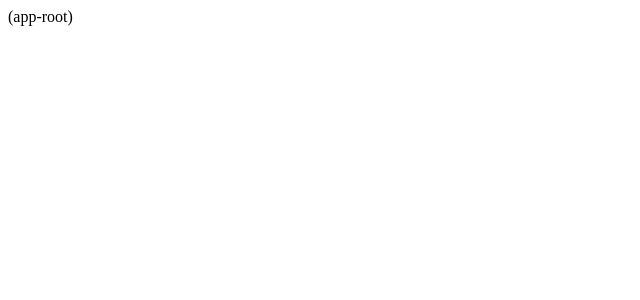
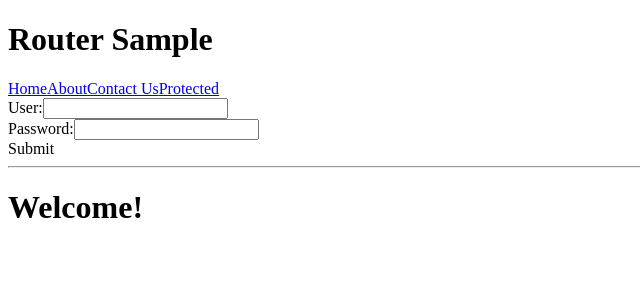
Before and after one commit to zpdgithub/learn-angular-route-auth, an Angular app: page /home in a window 1280 px wide. Shown: the top 300 px of the page, without its empty margins (0-640 px from the left). Built offline with nearby package versions, Linux system fonts and the light colour scheme.

Commit message:
添加app-root组件模板内容

```diff
--- a/src/app/app.module.ts
+++ b/src/app/app.module.ts
@@ -24,9 +24,34 @@ import { LoggedInGuard } from './guards/loggedIn.guard';
 
 @Component({
   selector: 'app-root',
-  template: `(app-root)`,
+  template: `
+  <div class="page-header">
+    <div class="container">
+      <h1>Router Sample</h1>
+      <div class="navLinks">
+        <a [routerLink]="['/home']">Home</a>
+        <a [routerLink]="['/about']">About</a>
+        <a [routerLink]="['/contact']">Contact Us</a>
+        <a [routerLink]="['/protected']">Protected</a>
+      </div>
+    </div>
+  </div>
+
+  <div id="content">
+    <div class="container">
+
+      <login></login>
+
+      <hr>
+
+      <router-outlet></router-outlet>
+    </div>
+  </div>
+  `
 })
 export class AppComponent {
+  constructor(private router: Router) {
+  }
 }
 
 const routes: Routes = [
```
